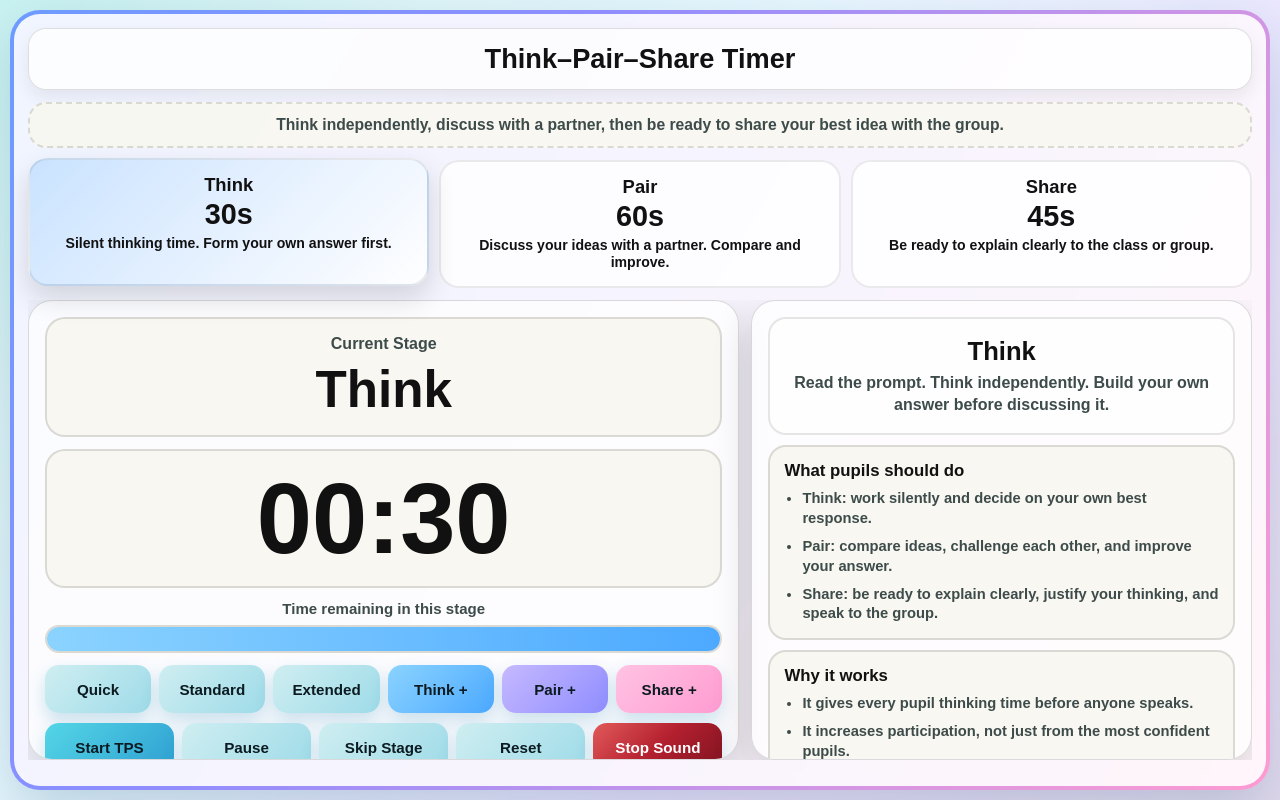
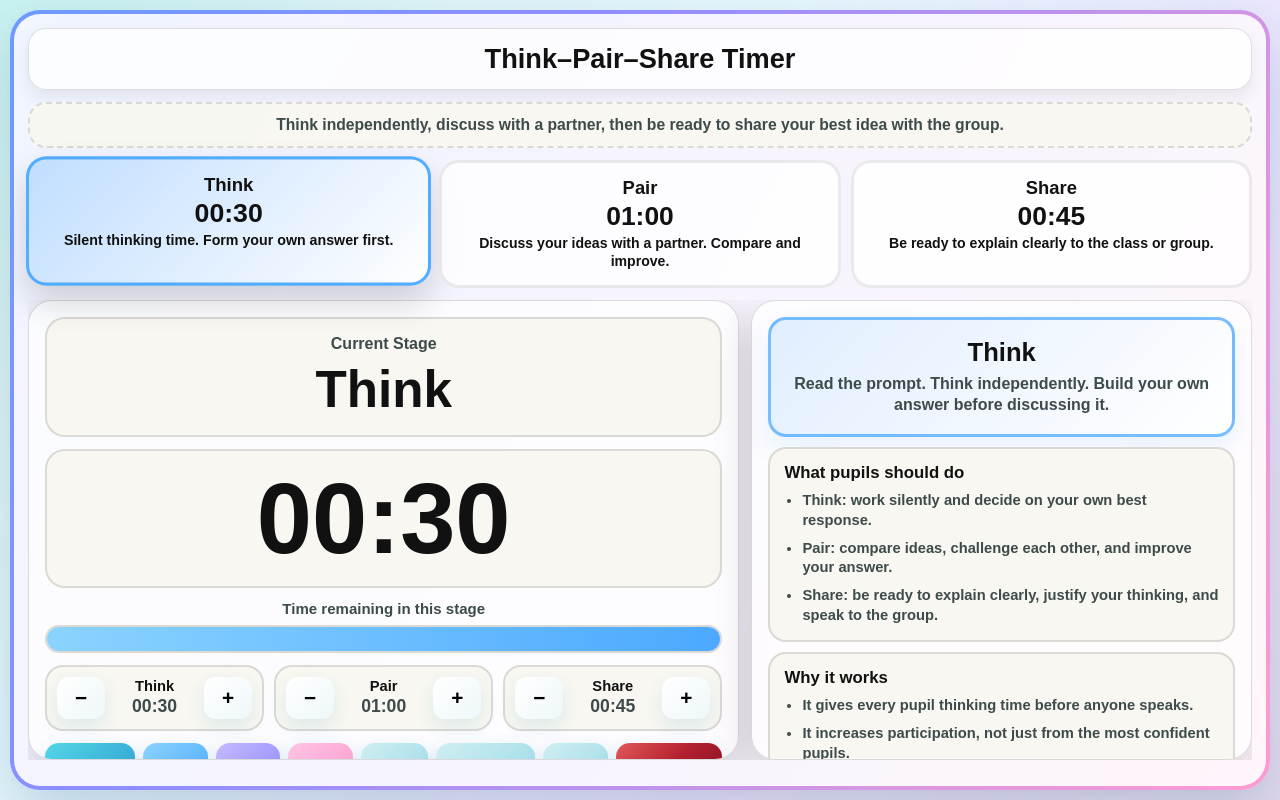
Before and after one commit to Tempestwarming/TPS-Timer-, a plain HTML site: page index.html in a window 1280 px wide. Drawn offline with Linux system fonts and the light colour scheme.

Commit message:
Update index.html

```diff
--- a/index.html
+++ b/index.html
@@ -27,6 +27,8 @@
       --think: #4ca9ff;
       --pair: #8f8dff;
       --share: #ff9bd1;
+
+      --done: #d95b5b;
     }
 
     * {
@@ -171,14 +173,54 @@
       padding: 14px;
       color: #111;
       text-align: center;
-      border: 2px solid rgba(0,0,0,0.08);
+      border: 3px solid rgba(0, 0, 0, 0.08);
       background: rgba(255,255,255,0.78);
-      transition: transform 0.18s ease, box-shadow 0.18s ease, filter 0.18s ease;
+      transition: transform 0.18s ease, box-shadow 0.18s ease, filter 0.18s ease, opacity 0.18s ease, border-color 0.18s ease;
+      position: relative;
     }
 
     .stage-card.active {
-      box-shadow: 0 12px 28px rgba(0,0,0,0.14);
-      transform: translateY(-2px);
+      box-shadow: 0 16px 34px rgba(0,0,0,0.16);
+      transform: translateY(-3px) scale(1.01);
+      opacity: 1;
+    }
+
+    .stage-card.completed {
+      opacity: 0.62;
+      border-color: rgba(217, 91, 91, 0.8);
+      background: linear-gradient(135deg, rgba(217,91,91,0.14), rgba(255,255,255,0.86));
+    }
+
+    .stage-card.active.stage-think {
+      border-color: rgba(76, 169, 255, 0.95);
+      background: linear-gradient(135deg, rgba(76,169,255,0.30), rgba(255,255,255,0.94));
+    }
+
+    .stage-card.active.stage-pair {
+      border-color: rgba(143, 141, 255, 0.95);
+      background: linear-gradient(135deg, rgba(143,141,255,0.30), rgba(255,255,255,0.94));
+    }
+
+    .stage-card.active.stage-share {
+      border-color: rgba(255, 155, 209, 0.95);
+      background: linear-gradient(135deg, rgba(255,155,209,0.30), rgba(255,255,255,0.94));
+    }
+
+    .done-badge {
+      position: absolute;
+      top: 10px;
+      right: 10px;
+      background: linear-gradient(135deg, #e15a5a, #b4202f);
+      color: #fff;
+      font-size: 0.72rem;
+      font-weight: 800;
+      padding: 5px 8px;
+      border-radius: 999px;
+      display: none;
+    }
+
+    .stage-card.completed .done-badge {
+      display: inline-block;
     }
 
     .stage-title {
@@ -188,7 +230,7 @@
     }
 
     .stage-time {
-      font-size: 1.8rem;
+      font-size: 1.65rem;
       font-weight: 800;
       line-height: 1;
       margin-bottom: 6px;
@@ -199,10 +241,6 @@
       font-weight: 700;
       line-height: 1.25;
     }
-
-    .stage-think.active { background: linear-gradient(135deg, rgba(76,169,255,0.24), rgba(255,255,255,0.9)); }
-    .stage-pair.active { background: linear-gradient(135deg, rgba(143,141,255,0.24), rgba(255,255,255,0.9)); }
-    .stage-share.active { background: linear-gradient(135deg, rgba(255,155,209,0.24), rgba(255,255,255,0.9)); }
 
     .main-layout {
       display: grid;
@@ -224,7 +262,7 @@
 
     .left-panel {
       display: grid;
-      grid-template-rows: auto auto auto 1fr;
+      grid-template-rows: auto auto auto auto 1fr;
       gap: 12px;
       min-height: 0;
     }
@@ -305,20 +343,62 @@
       background: linear-gradient(90deg, #ffc3e3 0%, #ff9bd1 100%);
     }
 
+    .adjust-row {
+      display: grid;
+      grid-template-columns: repeat(3, 1fr);
+      gap: 10px;
+    }
+
+    .adjust-card {
+      background: var(--panel);
+      border: 2px solid rgba(0, 0, 0, 0.12);
+      border-radius: 18px;
+      padding: 10px;
+      display: grid;
+      grid-template-columns: 48px 1fr 48px;
+      align-items: center;
+      gap: 8px;
+      text-align: center;
+    }
+
+    .adjust-label {
+      font-size: 0.92rem;
+      font-weight: 800;
+      margin-bottom: 2px;
+    }
+
+    .adjust-time {
+      font-size: 1.1rem;
+      font-weight: 800;
+      color: var(--muted);
+    }
+
+    .mini-btn {
+      border: none;
+      border-radius: 12px;
+      min-height: 42px;
+      font-size: 1.3rem;
+      font-weight: 800;
+      cursor: pointer;
+      background: linear-gradient(135deg, #ffffff, #eef7f9);
+      box-shadow: 0 8px 18px rgba(41, 137, 175, 0.12);
+      transition: transform 0.18s ease, box-shadow 0.18s ease, filter 0.18s ease;
+    }
+
+    .mini-btn:hover {
+      transform: translateY(-2px);
+      box-shadow: 0 12px 24px rgba(41, 137, 175, 0.18);
+      filter: brightness(1.02);
+    }
+
     .controls {
       display: grid;
       gap: 10px;
     }
 
-    .preset-row {
-      display: grid;
-      grid-template-columns: repeat(6, 1fr);
-      gap: 8px;
-    }
-
     .action-row {
       display: grid;
-      grid-template-columns: repeat(5, 1fr);
+      grid-template-columns: repeat(8, 1fr);
       gap: 8px;
     }
 
@@ -336,7 +416,7 @@
       box-shadow: 0 8px 18px rgba(41, 137, 175, 0.24);
       width: 100%;
       min-height: 48px;
-      font-size: 0.95rem;
+      font-size: 0.92rem;
     }
 
     .button:hover {
@@ -411,8 +491,27 @@
       text-align: center;
       padding: 18px;
       border-radius: 18px;
-      border: 2px solid rgba(0, 0, 0, 0.10);
+      border: 3px solid rgba(0, 0, 0, 0.10);
       background: rgba(255,255,255,0.75);
+      transition: border-color 0.18s ease, box-shadow 0.18s ease, background 0.18s ease;
+    }
+
+    .phase-display.think {
+      border-color: rgba(76, 169, 255, 0.75);
+      background: linear-gradient(135deg, rgba(76,169,255,0.16), rgba(255,255,255,0.88));
+      box-shadow: 0 12px 24px rgba(76, 169, 255, 0.12);
+    }
+
+    .phase-display.pair {
+      border-color: rgba(143, 141, 255, 0.75);
+      background: linear-gradient(135deg, rgba(143,141,255,0.16), rgba(255,255,255,0.88));
+      box-shadow: 0 12px 24px rgba(143, 141, 255, 0.12);
+    }
+
+    .phase-display.share {
+      border-color: rgba(255, 155, 209, 0.75);
+      background: linear-gradient(135deg, rgba(255,155,209,0.16), rgba(255,255,255,0.88));
+      box-shadow: 0 12px 24px rgba(255, 155, 209, 0.12);
     }
 
     .phase-name {
@@ -468,6 +567,12 @@
       100% { transform: translate3d(3%, 2%, 0) scale(1.1); }
     }
 
+    @media (max-width: 1200px) {
+      .action-row {
+        grid-template-columns: repeat(4, 1fr);
+      }
+    }
+
     @media (max-width: 1100px) {
       body {
         overflow: auto;
@@ -494,12 +599,9 @@
     }
 
     @media (max-width: 800px) {
-      .stage-row {
+      .stage-row,
+      .adjust-row {
         grid-template-columns: 1fr;
-      }
-
-      .preset-row {
-        grid-template-columns: repeat(3, 1fr);
       }
 
       .action-row {
@@ -527,20 +629,23 @@
 
       <div class="stage-row">
         <div class="stage-card stage-think active" id="thinkCard">
+          <div class="done-badge">Done</div>
           <div class="stage-title">Think</div>
-          <div class="stage-time" id="thinkTimeLabel">30s</div>
+          <div class="stage-time" id="thinkTimeLabel">00:30</div>
           <div class="stage-desc">Silent thinking time. Form your own answer first.</div>
         </div>
 
         <div class="stage-card stage-pair" id="pairCard">
+          <div class="done-badge">Done</div>
           <div class="stage-title">Pair</div>
-          <div class="stage-time" id="pairTimeLabel">60s</div>
+          <div class="stage-time" id="pairTimeLabel">01:00</div>
           <div class="stage-desc">Discuss your ideas with a partner. Compare and improve.</div>
         </div>
 
         <div class="stage-card stage-share" id="shareCard">
+          <div class="done-badge">Done</div>
           <div class="stage-title">Share</div>
-          <div class="stage-time" id="shareTimeLabel">45s</div>
+          <div class="stage-time" id="shareTimeLabel">00:45</div>
           <div class="stage-desc">Be ready to explain clearly to the class or group.</div>
         </div>
       </div>
@@ -561,18 +666,41 @@
             </div>
           </div>
 
-          <div class="controls">
-            <div class="preset-row">
-              <button class="button secondary" data-preset="quick" type="button">Quick</button>
-              <button class="button secondary" data-preset="standard" type="button">Standard</button>
-              <button class="button secondary" data-preset="extended" type="button">Extended</button>
-              <button class="button stage-think-btn" id="setThinkButton" type="button">Think +</button>
-              <button class="button stage-pair-btn" id="setPairButton" type="button">Pair +</button>
-              <button class="button stage-share-btn" id="setShareButton" type="button">Share +</button>
+          <div class="adjust-row">
+            <div class="adjust-card">
+              <button class="mini-btn" id="thinkMinusButton" type="button">−</button>
+              <div>
+                <div class="adjust-label">Think</div>
+                <div class="adjust-time" id="thinkAdjustLabel">00:30</div>
+              </div>
+              <button class="mini-btn" id="thinkPlusButton" type="button">+</button>
             </div>
 
+            <div class="adjust-card">
+              <button class="mini-btn" id="pairMinusButton" type="button">−</button>
+              <div>
+                <div class="adjust-label">Pair</div>
+                <div class="adjust-time" id="pairAdjustLabel">01:00</div>
+              </div>
+              <button class="mini-btn" id="pairPlusButton" type="button">+</button>
+            </div>
+
+            <div class="adjust-card">
+              <button class="mini-btn" id="shareMinusButton" type="button">−</button>
+              <div>
+                <div class="adjust-label">Share</div>
+                <div class="adjust-time" id="shareAdjustLabel">00:45</div>
+              </div>
+              <button class="mini-btn" id="sharePlusButton" type="button">+</button>
+            </div>
+          </div>
+
+          <div class="controls">
             <div class="action-row">
               <button class="button" id="startSequenceButton" type="button">Start TPS</button>
+              <button class="button stage-think-btn" id="jumpThinkButton" type="button">Think</button>
+              <button class="button stage-pair-btn" id="jumpPairButton" type="button">Pair</button>
+              <button class="button stage-share-btn" id="jumpShareButton" type="button">Share</button>
               <button class="button secondary" id="pauseButton" type="button">Pause</button>
               <button class="button secondary" id="skipButton" type="button">Skip Stage</button>
               <button class="button secondary" id="resetButton" type="button">Reset</button>
@@ -582,7 +710,7 @@
         </section>
 
         <aside class="panel right-panel">
-          <div class="phase-display">
+          <div class="phase-display think" id="phaseDisplay">
             <div class="phase-name" id="phaseName">Think</div>
             <div class="phase-instruction" id="phaseInstruction">
               Read the prompt. Think independently. Build your own answer before discussing it.
@@ -616,12 +744,6 @@
   </div>
 
   <script>
-    const PRESETS = {
-      quick: { think: 20, pair: 40, share: 30 },
-      standard: { think: 30, pair: 60, share: 45 },
-      extended: { think: 45, pair: 90, share: 60 }
-    };
-
     const STAGES = [
       {
         key: "think",
@@ -644,9 +766,9 @@
     ];
 
     const state = {
-      durations: { ...PRESETS.standard },
+      durations: { think: 30, pair: 60, share: 45 },
       stageIndex: 0,
-      remaining: PRESETS.standard.think,
+      remaining: 30,
       interval: null,
       running: false,
       audioContext: null,
@@ -657,10 +779,15 @@
     const pairTimeLabel = document.getElementById("pairTimeLabel");
     const shareTimeLabel = document.getElementById("shareTimeLabel");
 
+    const thinkAdjustLabel = document.getElementById("thinkAdjustLabel");
+    const pairAdjustLabel = document.getElementById("pairAdjustLabel");
+    const shareAdjustLabel = document.getElementById("shareAdjustLabel");
+
     const digitalTimer = document.getElementById("digitalTimer");
     const stagePromptText = document.getElementById("stagePromptText");
     const countdownBarFill = document.getElementById("countdownBarFill");
 
+    const phaseDisplay = document.getElementById("phaseDisplay");
     const phaseName = document.getElementById("phaseName");
     const phaseInstruction = document.getElementById("phaseInstruction");
 
@@ -670,9 +797,16 @@
     const resetButton = document.getElementById("resetButton");
     const stopSoundButton = document.getElementById("stopSoundButton");
 
-    const setThinkButton = document.getElementById("setThinkButton");
-    const setPairButton = document.getElementById("setPairButton");
-    const setShareButton = document.getElementById("setShareButton");
+    const jumpThinkButton = document.getElementById("jumpThinkButton");
+    const jumpPairButton = document.getElementById("jumpPairButton");
+    const jumpShareButton = document.getElementById("jumpShareButton");
+
+    const thinkMinusButton = document.getElementById("thinkMinusButton");
+    const thinkPlusButton = document.getElementById("thinkPlusButton");
+    const pairMinusButton = document.getElementById("pairMinusButton");
+    const pairPlusButton = document.getElementById("pairPlusButton");
+    const shareMinusButton = document.getElementById("shareMinusButton");
+    const sharePlusButton = document.getElementById("sharePlusButton");
 
     function formatSeconds(seconds) {
       const mins = Math.floor(seconds / 60);
@@ -681,15 +815,25 @@
     }
 
     function updateStageLabels() {
-      thinkTimeLabel.textContent = `${state.durations.think}s`;
-      pairTimeLabel.textContent = `${state.durations.pair}s`;
-      shareTimeLabel.textContent = `${state.durations.share}s`;
+      thinkTimeLabel.textContent = formatSeconds(state.durations.think);
+      pairTimeLabel.textContent = formatSeconds(state.durations.pair);
+      shareTimeLabel.textContent = formatSeconds(state.durations.share);
+
+      thinkAdjustLabel.textContent = formatSeconds(state.durations.think);
+      pairAdjustLabel.textContent = formatSeconds(state.durations.pair);
+      shareAdjustLabel.textContent = formatSeconds(state.durations.share);
     }
 
     function updateStageCards() {
       STAGES.forEach((stage, index) => {
         const card = document.getElementById(stage.cardId);
-        card.classList.toggle("active", index === state.stageIndex);
+        card.classList.remove("active", "completed");
+
+        if (index < state.stageIndex) {
+          card.classList.add("completed");
+        } else if (index === state.stageIndex) {
+          card.classList.add("active", `stage-${stage.key}`);
+        }
       });
     }
 
@@ -700,6 +844,9 @@
       phaseName.textContent = stage.label;
       phaseInstruction.textContent = stage.instruction;
 
+      phaseDisplay.classList.remove("think", "pair", "share");
+      phaseDisplay.classList.add(stage.key);
+
       const total = state.durations[stage.key];
       const ratio = total > 0 ? Math.max(0, Math.min(1, state.remaining / total)) : 0;
       countdownBarFill.style.width = `${ratio * 100}%`;
@@ -707,15 +854,6 @@
       countdownBarFill.classList.add(stage.key);
 
       updateStageCards();
-    }
-
-    function setPreset(name) {
-      state.durations = { ...PRESETS[name] };
-      state.stageIndex = 0;
-      state.remaining = state.durations.think;
-      stopSequence();
-      updateStageLabels();
-      updateMainDisplay();
     }
 
     function stopSequence() {
@@ -774,6 +912,15 @@
       }
     }
 
+    function setStage(index) {
+      stopSequence();
+      stopAlarm();
+      state.stageIndex = index;
+      const stage = STAGES[state.stageIndex];
+      state.remaining = state.durations[stage.key];
+      updateMainDisplay();
+    }
+
     function nextStage() {
       stopAlarm();
 
@@ -791,6 +938,12 @@
         stagePromptText.textContent = "Finished";
         phaseName.textContent = "Finished";
         phaseInstruction.textContent = "Think–Pair–Share complete. Bring the class back together.";
+        updateStageCards();
+        STAGES.forEach((stage, index) => {
+          if (index <= state.stageIndex) {
+            document.getElementById(stage.cardId).classList.add("completed");
+          }
+        });
         playFinalAlarm();
       }
     }
@@ -832,21 +985,18 @@
       }
     }
 
-    function bumpStage(stageKey) {
-      state.durations[stageKey] += 15;
+    function adjustStage(stageKey, delta) {
+      const nextValue = Math.max(15, state.durations[stageKey] + delta);
+      state.durations[stageKey] = nextValue;
+
       const currentStage = STAGES[state.stageIndex];
       if (currentStage.key === stageKey && !state.running) {
-        state.remaining = state.durations[stageKey];
+        state.remaining = nextValue;
       }
+
       updateStageLabels();
       updateMainDisplay();
     }
-
-    document.querySelectorAll("[data-preset]").forEach(button => {
-      button.addEventListener("click", () => {
-        setPreset(button.dataset.preset);
-      });
-    });
 
     startSequenceButton.addEventListener("click", startSequence);
     pauseButton.addEventListener("click", pauseSequence);
@@ -854,9 +1004,16 @@
     skipButton.addEventListener("click", skipStage);
     stopSoundButton.addEventListener("click", stopAlarm);
 
-    setThinkButton.addEventListener("click", () => bumpStage("think"));
-    setPairButton.addEventListener("click", () => bumpStage("pair"));
-    setShareButton.addEventListener("click", () => bumpStage("share"));
+    jumpThinkButton.addEventListener("click", () => setStage(0));
+    jumpPairButton.addEventListener("click", () => setStage(1));
+    jumpShareButton.addEventListener("click", () => setStage(2));
+
+    thinkMinusButton.addEventListener("click", () => adjustStage("think", -15));
+    thinkPlusButton.addEventListener("click", () => adjustStage("think", 15));
+    pairMinusButton.addEventListener("click", () => adjustStage("pair", -15));
+    pairPlusButton.addEventListener("click", () => adjustStage("pair", 15));
+    shareMinusButton.addEventListener("click", () => adjustStage("share", -15));
+    sharePlusButton.addEventListener("click", () => adjustStage("share", 15));
 
     updateStageLabels();
     updateMainDisplay();
```
